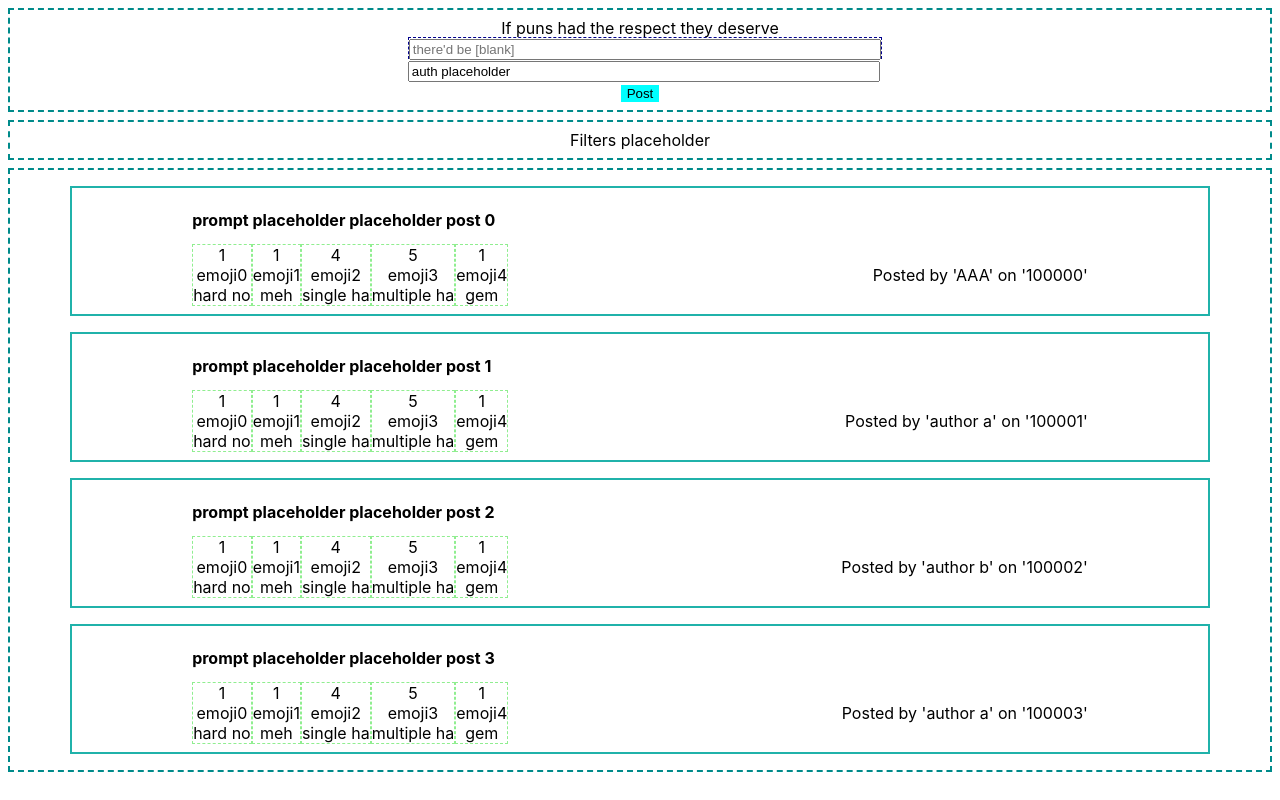
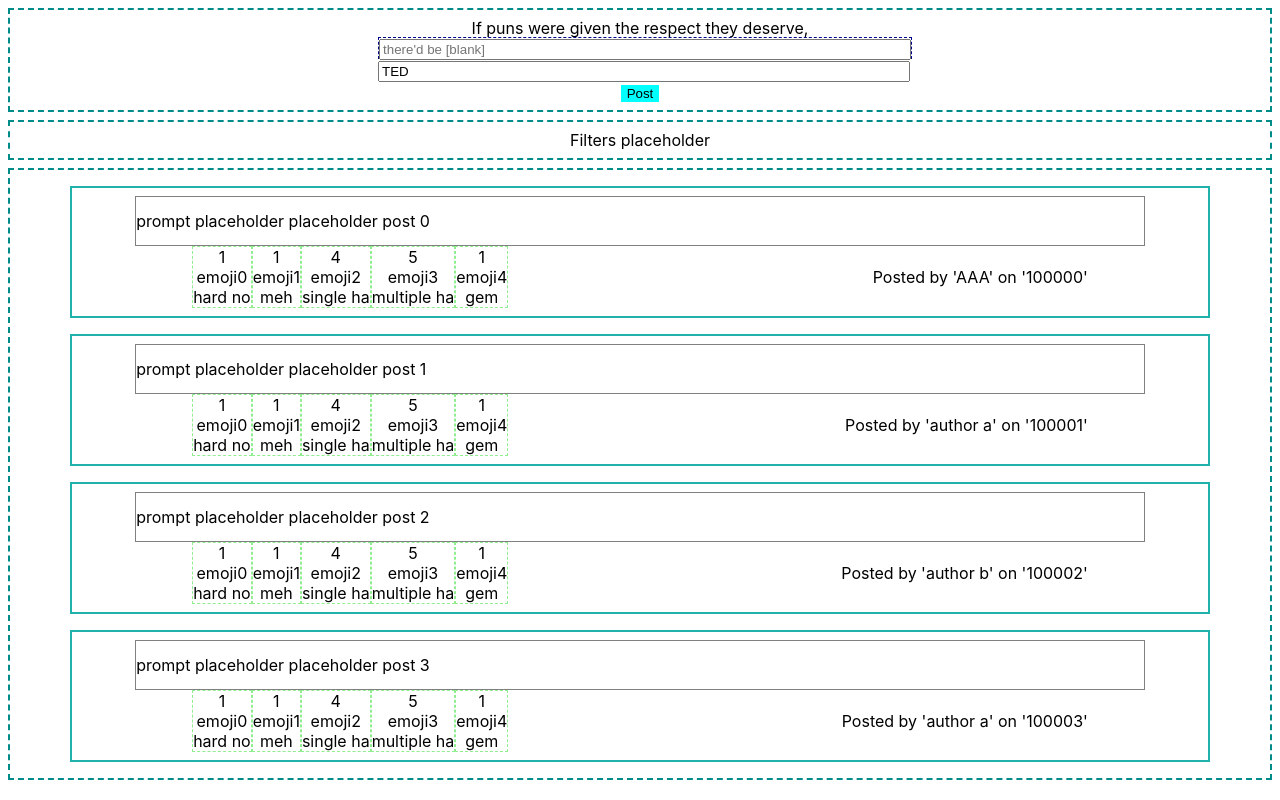
Before and after one commit to mradamt/punter, a React (Create React App) app: page / in a window 1280 px wide. Built offline with nearby package versions, Linux system fonts and the light colour scheme.

Commit message:
tidy post & form layouts & placeholders

```diff
--- a/src/components/Form.jsx
+++ b/src/components/Form.jsx
@@ -3,8 +3,8 @@ import './sass-styles/Form.scss'
 
 export default function Form (props) {
   const [text, setText] = useState('')
-  const [prompt, setPrompt] = useState('If puns had the respect they deserve')
-  const [author, setAuthor] = useState('auth placeholder')
+  const [prompt, setPrompt] = useState('If puns were given the respect they deserve,')
+  const [author, setAuthor] = useState('TED')
 
   const formatPost = (text, prompt, author) => {
      return (
@@ -29,7 +29,7 @@ export default function Form (props) {
     // validate post
     // verify post
     // execute 'add post' function to add to main state
-    props.savePost(formatPost(text, 'templaceholder', 'IPA'))
+    props.savePost(formatPost(text, prompt, author))
     setText('')
   }
 
--- a/src/components/Posts.jsx
+++ b/src/components/Posts.jsx
@@ -3,7 +3,7 @@ import Post from './Post';
 import './sass-styles/Posts.scss';
 
 export default function Posts(props) {
-  // render Post component for every post in props.posts
+  // render Post component for every post in props.posts, send each Post the array of ReactionTypes
   const posts = props.posts.map((post, index) => <Post
     key={index}
     content={post.content}
--- a/src/components/sass-styles/Post.scss
+++ b/src/components/sass-styles/Post.scss
@@ -10,10 +10,9 @@
   .content {
     display: flex;
     align-items: center;
-    width: 80%;
+    width: 90%;
     height: 3em;
-    // border: 1px solid black;
-    font-weight: bold;
+    border: 1px solid grey;
   }
   .metadata {
     display: flex;
```
